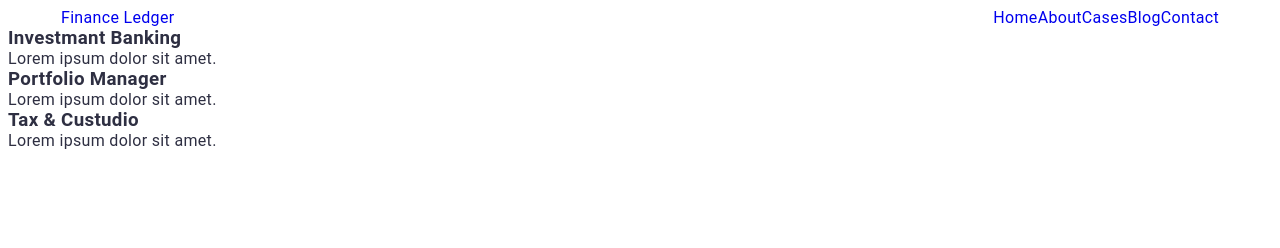
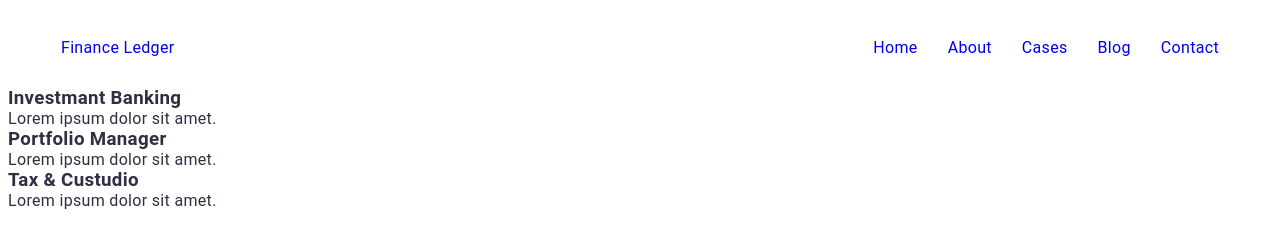
Before and after one commit to ustym-karpiuk/blended-repository, a plain HTML site: page index.html in a window 1280 px wide. Drawn offline with Linux system fonts and the light colour scheme.

Commit message:
Add changes

```diff
--- a/css/styles.css
+++ b/css/styles.css
@@ -101,8 +101,15 @@ a {
 .header-list {
   display: flex;
   align-items: center;
+  gap: 30px;
 }
 .header-item {
 }
 .header-link {
+  padding: 30px 0;
+  display: block;
 }
+.header-link:hover,
+.header-link:focus {
+  background-color: tomato;
+}
```
